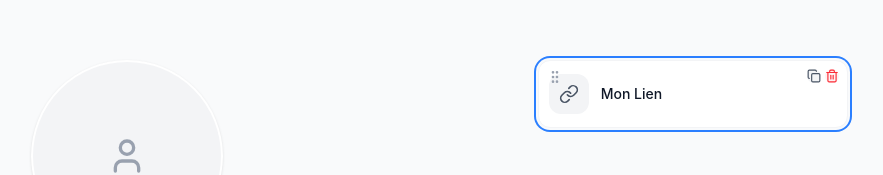
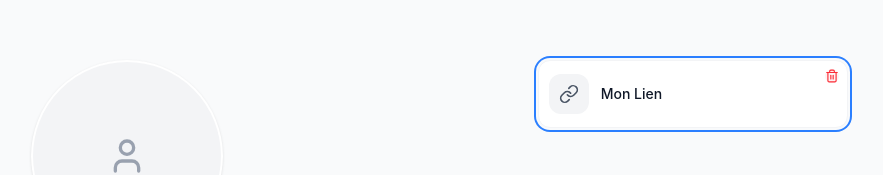
Before and after one commit to FabioDevCode/NepoBento, a Vue app: page /editor in a window 1280 px wide. Both pictures are taken after a click on the button 457 px from the left and 731 px from the top of the page. Shown: the top 175 px of the page, without its empty margins (29-912 px from the left). Built offline with nearby package versions, Linux system fonts and the light colour scheme.

Commit message:
feat: update ui & ux

```diff
--- a/src/components/blocks/BentoBlock.vue
+++ b/src/components/blocks/BentoBlock.vue
@@ -13,8 +13,6 @@ import {
   Image as ImageIcon,
   Share2,
   Trash2,
-  Copy,
-  GripVertical
 } from 'lucide-vue-next';
 
 const props = defineProps<{
@@ -26,7 +24,6 @@ const props = defineProps<{
 const emit = defineEmits<{
   (e: 'select'): void;
   (e: 'delete'): void;
-  (e: 'duplicate'): void;
 }>();
 
 const store = useBentoStore();
@@ -62,35 +59,21 @@ function handleClick() {
 
 <template>
   <div
-    class="bento-block group relative bg-white border border-gray-100 shadow-sm transition-all duration-200 cursor-pointer overflow-hidden"
+    class="bento-block group relative bg-white border border-gray-100 shadow-sm transition-all duration-200 overflow-hidden"
     :class="{
       'ring-2 ring-blue-500 ring-offset-2 ring-offset-gray-50': isSelected,
-      'hover:shadow-md hover:border-gray-200': !isSelected && !isPreview,
-      'hover:scale-[1.02] hover:shadow-lg': isPreview,
+      'hover:shadow-md hover:border-gray-200 cursor-grab active:cursor-grabbing': !isSelected && !isPreview,
+      'cursor-grab active:cursor-grabbing': isSelected && !isPreview,
+      'cursor-pointer hover:scale-[1.02] hover:shadow-lg': isPreview,
     }"
     :style="blockStyle"
     @click="handleClick"
   >
-    <!-- Handle de drag (mode éditeur) -->
-    <div
-      v-if="!isPreview"
-      class="drag-handle absolute top-2 left-2 opacity-100 cursor-grab active:cursor-grabbing p-1 rounded hover:bg-gray-100 z-10"
-    >
-      <GripVertical class="w-4 h-4 text-gray-400" />
-    </div>
-
     <!-- Actions (mode éditeur) -->
     <div
       v-if="!isPreview && isSelected"
-      class="absolute top-2 right-2 flex gap-1"
+      class="absolute top-2 right-2 flex gap-1 z-10"
     >
-      <button
-        class="p-1.5 rounded-lg bg-gray-100 hover:bg-gray-200 text-gray-600 transition-colors"
-        @click.stop="emit('duplicate')"
-        title="Dupliquer"
-      >
-        <Copy class="w-3.5 h-3.5" />
-      </button>
       <button
         class="p-1.5 rounded-lg bg-red-50 hover:bg-red-100 text-red-500 transition-colors"
         @click.stop="emit('delete')"
@@ -161,11 +144,4 @@ function handleClick() {
 .block-content {
   padding: 10px;
 }
-
-.line-clamp-2 {
-  display: -webkit-box;
-  -webkit-line-clamp: 2;
-  -webkit-box-orient: vertical;
-  overflow: hidden;
-}
 </style>
--- a/src/components/editor/EditorGrid.vue
+++ b/src/components/editor/EditorGrid.vue
@@ -328,10 +328,6 @@ function handleDelete(id: string) {
     store.deleteBlock(id);
 }
 
-function handleDuplicate(id: string) {
-    store.duplicateBlock(id);
-}
-
 // Style pour positionner chaque cellule dans la grille
 function getCellStyle(cell: GridCell) {
     if (cell.type === 'block' && cell.block) {
@@ -362,7 +358,6 @@ function getCellStyle(cell: GridCell) {
             ghost-class="ghost"
             chosen-class="chosen"
             drag-class="drag"
-            handle=".drag-handle"
             :filter="'.placeholder-cell'"
             :preventOnFilter="false"
             animation="200"
@@ -380,7 +375,6 @@ function getCellStyle(cell: GridCell) {
                     class="h-full"
                     @select="handleSelect(element.block.id)"
                     @delete="handleDelete(element.block.id)"
-                    @duplicate="handleDuplicate(element.block.id)"
                 />
             </div>
         </template>
```
